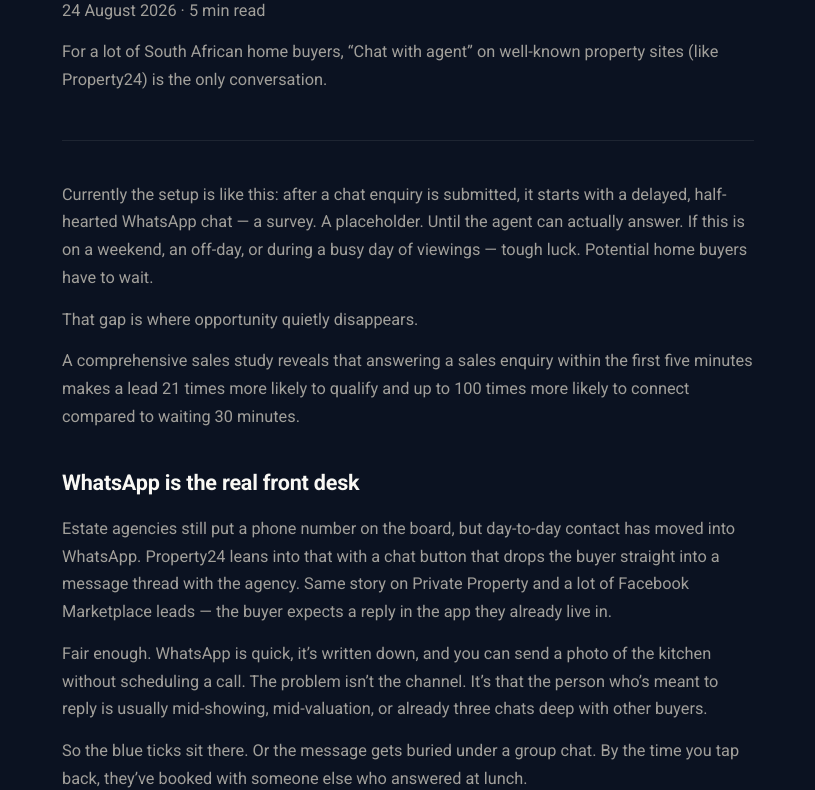
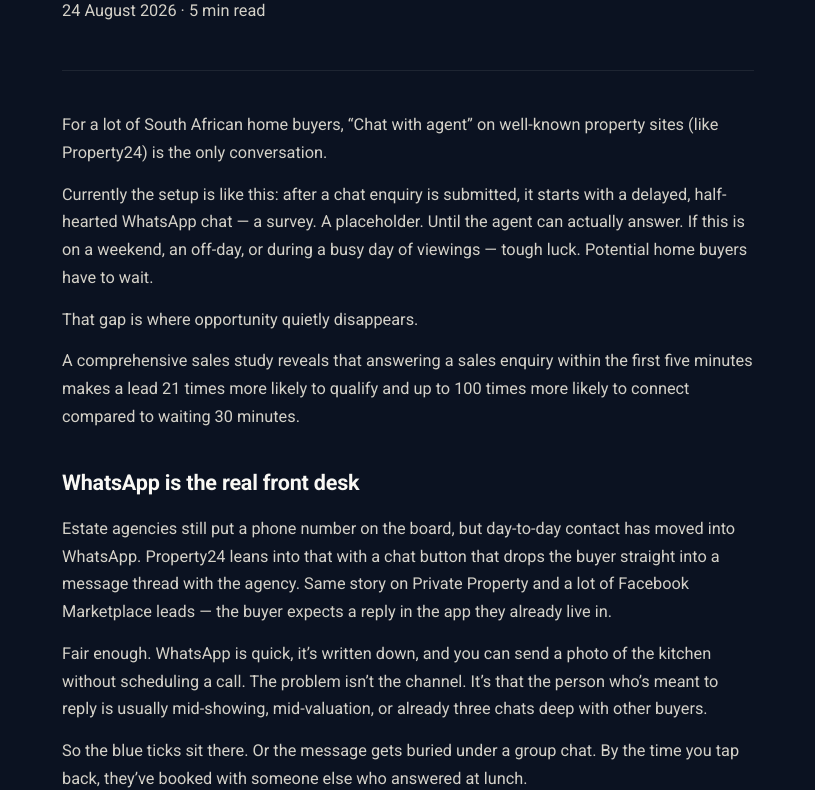
Before and after one commit to kookin/callkudu-placeholder, a website built with Vite: page blog/real-estate-whatsapp-enquiries.html in a window 1280 px wide. Shown: the part 278-1068 px from the top of the page, without its empty margins (232-1047 px from the left). Built offline with nearby package versions, Linux system fonts and the light colour scheme; a web font is replaced by a local one.

Commit message:
Improve blog readability: lighter body text, smaller meta, dek below divider.
Co-authored-by: Cursor <cursoragent@cursor.com>

```diff
--- a/blog.css
+++ b/blog.css
@@ -57,16 +57,16 @@
 }
 
 .blog-meta {
-  font-size: 0.9rem;
+  font-size: 0.75rem;
   color: var(--navy-400);
-  margin-bottom: 20px;
+  margin-bottom: 0;
 }
 
 .blog-dek {
   font-size: 1.125rem;
   line-height: 1.65;
-  color: var(--cream-500);
-  margin-bottom: 0;
+  color: #d4d1c8;
+  margin: 0 0 36px;
 }
 
 .blog-page section {
@@ -85,7 +85,7 @@
 .blog-page li {
   font-size: 1.02rem;
   line-height: 1.7;
-  color: var(--cream-500);
+  color: #d4d1c8;
   margin-bottom: 14px;
 }
 
--- a/blog/real-estate-whatsapp-enquiries.html
+++ b/blog/real-estate-whatsapp-enquiries.html
@@ -44,11 +44,12 @@
         <p class="blog-eyebrow">Blog · Real estate · South Africa</p>
         <h1>The Problem with Property24’s ‘WhatsApp Agent’</h1>
         <p class="blog-meta">24 August 2026 · 5 min read</p>
-        <p class="blog-dek">
-          For a lot of South African home buyers, “Chat with agent” on well-known property sites
-          (like Property24) is the only conversation.
-        </p>
       </header>
+
+      <p class="blog-dek">
+        For a lot of South African home buyers, “Chat with agent” on well-known property sites
+        (like Property24) is the only conversation.
+      </p>
 
       <section>
         <p>
```
Also changed, not shown: dist/assets/blog-Cekwbm4D.css (added), dist/assets/blog-D-tvQxxP.css (deleted), dist/blog.html, dist/blog/real-estate-whatsapp-enquiries.html.
